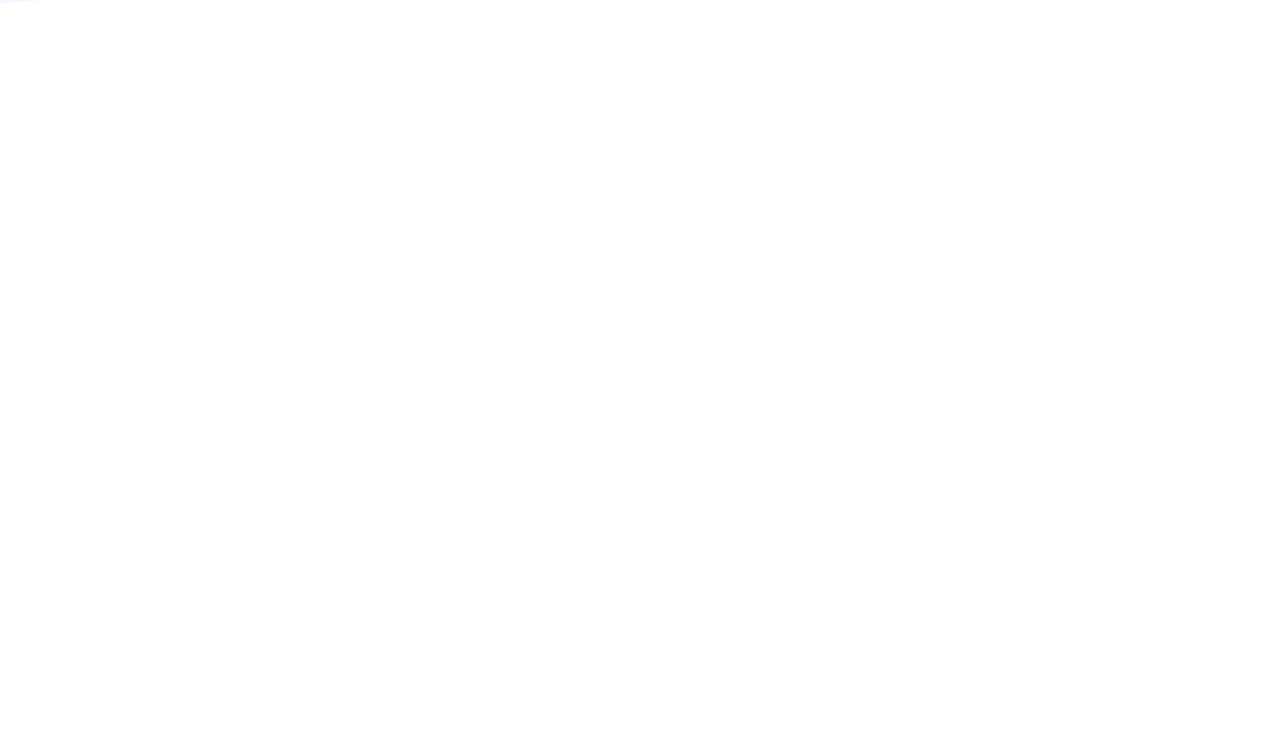
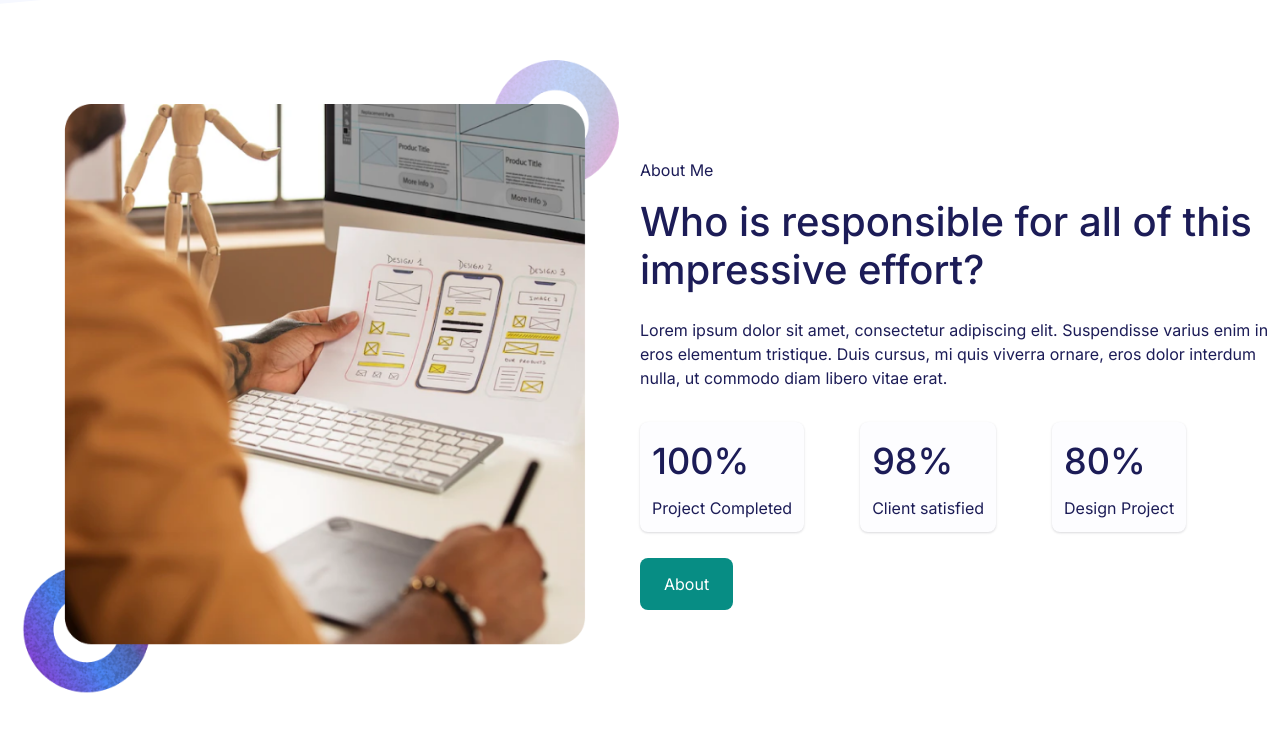
Before and after one commit to safatsaat2/portfolio-project-suleiman, a Next.js app: page / in a window 1280 px wide. Shown: the part 1952-2684 px from the top of the page. Before the commit the page ends 1956 px from the top, so only its background shows below. Built offline with nearby package versions, Linux system fonts and the light colour scheme.

Commit message:
about me implement

```diff
--- /dev/null
+++ b/app/Components/About Me/AboutMe.jsx
@@ -0,0 +1,49 @@
+import Image from "next/image";
+import React from "react";
+import about from "../../../public/aboutme.png";
+import ButtonFull from "../buttons/ButtonFull";
+import "./aboutme.css"
+
+const AboutMe = () => {
+    const srslist=[
+        {
+            "title":"100%",
+            "des": "Project Completed"
+        },
+        {
+            "title":"98%",
+            "des": "Client satisfied"
+        },
+        {
+            "title":"80%",
+            "des": "Design Project"
+        }
+    ]
+  return (
+    <div className="pt-[35px] pb-[27px]">
+      <div className="max-w-[1374px] mx-auto flex items-center justify-between flex-col lg:flex-row">
+        <div className="max-w-[50%]">
+          <Image src={about} alt="suleiman about" />
+        </div>
+        <div className="max-w-[50%]">
+          <p className="text-base text-[#1C1C57] pb-4">About Me</p>
+          <h3 className="text-[40px] font-medium text-[#1C1C57] leading-[120%]">
+            Who is responsible for all of this impressive effort?
+          </h3>
+          <p className="text-base text-[#1C1C57] mt-6">
+          Lorem ipsum dolor sit amet, consectetur adipiscing elit. Suspendisse varius enim in eros elementum tristique. Duis cursus, mi quis viverra ornare, eros dolor interdum nulla, ut commodo diam libero vitae erat.
+          </p>
+          <div className="mt-8 mb-10 flex flex-col sm:flex-row gap-14 items-stretch justify-start">
+            {srslist.map((list)=> <div key={list?.des} className="bg-[#FDFDFF] rounded-lg p-3 srsDropAbout">
+                <h2 className="text-[36px] text-[#1C1C57] font-medium">{list?.title}</h2>
+                <p className="text-base text-[#1C1C57] mt-2">{list?.des}</p>
+            </div>)}
+          </div>
+          <ButtonFull text={"About"}/>
+        </div>
+      </div>
+    </div>
+  );
+};
+
+export default AboutMe;
--- /dev/null
+++ b/app/Components/About Me/aboutme.css
@@ -0,0 +1,3 @@
+.srsDropAbout{
+    box-shadow: 0px 1px 3px rgba(16, 24, 40, 0.1), 0px 1px 2px rgba(16, 24, 40, 0.06);
+}
--- a/app/page.js
+++ b/app/page.js
@@ -1,3 +1,4 @@
+import AboutMe from "./Components/About Me/AboutMe";
 import HeroArea from "./Components/HeroArea";
 import OurService from "./Components/Our Service/OurService";
 import TrustedComapny from "./Components/TrustedCompany/TrustedComapny";
@@ -17,6 +18,7 @@ export default function Home() {
       >
         <path d="M0 129.842V0.568253H1440L0 129.842Z" fill="#F6F8FF" />
       </svg>
+      <AboutMe/>
     </>
   );
 }
```
Also changed, not shown: public/aboutme.png (added).
